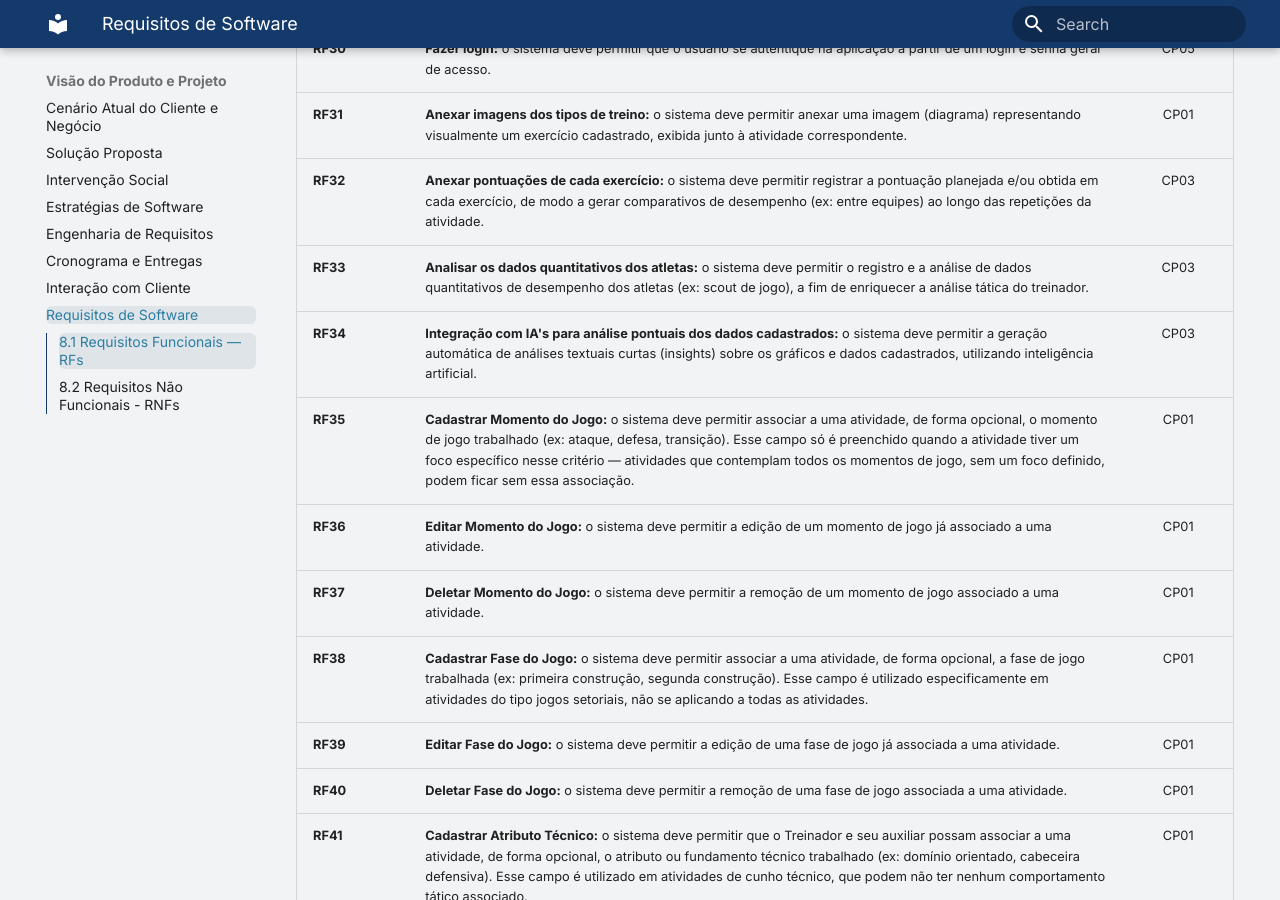
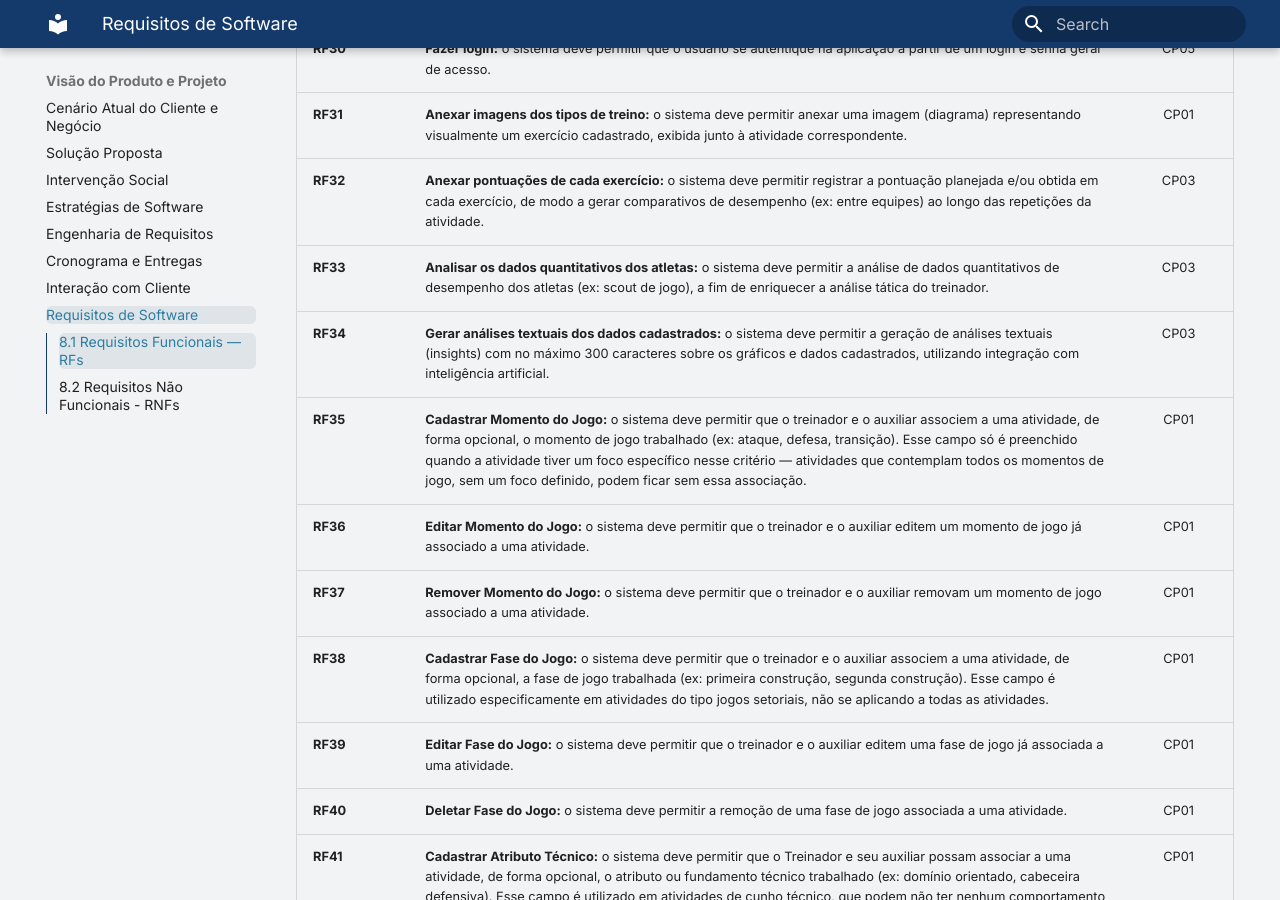
Before and after one commit to mdsreq-fga-unb/REQ-2026.2-T01-FutBoard, an MkDocs documentation site: the page built from docs/visao-produto/Requisitos-de-Software.md, in a window 1280 px wide and 900 px high, scrolled down 2613 px. Built offline with MkDocs 1.6.1 and Material for MkDocs 9.7.7, drawn with Linux system fonts in a browser that asks for light colours.

Commit message:
docs: alteracao RFs 33 - 39 com base na avaliacao realizada pelo grupo Requisitados

```diff
--- a/docs/visao-produto/Requisitos-de-Software.md
+++ b/docs/visao-produto/Requisitos-de-Software.md
@@ -45,13 +45,13 @@ Além dos requisitos rastreados diretamente a uma CP, alguns requisitos identifi
 | **RF30** | **Fazer login:** o sistema deve permitir que o usuário se autentique na aplicação a partir de um login e senha geral de acesso. | CP05 |
 | **RF31** | **Anexar imagens dos tipos de treino:** o sistema deve permitir anexar uma imagem (diagrama) representando visualmente um exercício cadastrado, exibida junto à atividade correspondente. | CP01 |
 | **RF32** | **Anexar pontuações de cada exercício:** o sistema deve permitir registrar a pontuação planejada e/ou obtida em cada exercício, de modo a gerar comparativos de desempenho (ex: entre equipes) ao longo das repetições da atividade. | CP03 |
-| **RF33** | **Analisar os dados quantitativos dos atletas:** o sistema deve permitir o registro e a análise de dados quantitativos de desempenho dos atletas (ex: scout de jogo), a fim de enriquecer a análise tática do treinador. | CP03 |
-| **RF34** | **Integração com IA's para análise pontuais dos dados cadastrados:** o sistema deve permitir a geração automática de análises textuais curtas (insights) sobre os gráficos e dados cadastrados, utilizando inteligência artificial. | CP03 |
-| **RF35** | **Cadastrar Momento do Jogo:** o sistema deve permitir associar a uma atividade, de forma opcional, o momento de jogo trabalhado (ex: ataque, defesa, transição). Esse campo só é preenchido quando a atividade tiver um foco específico nesse critério — atividades que contemplam todos os momentos de jogo, sem um foco definido, podem ficar sem essa associação. | CP01 |
-| **RF36** | **Editar Momento do Jogo:** o sistema deve permitir a edição de um momento de jogo já associado a uma atividade. | CP01 |
-| **RF37** | **Deletar Momento do Jogo:** o sistema deve permitir a remoção de um momento de jogo associado a uma atividade. | CP01 |
-| **RF38** | **Cadastrar Fase do Jogo:** o sistema deve permitir associar a uma atividade, de forma opcional, a fase de jogo trabalhada (ex: primeira construção, segunda construção). Esse campo é utilizado especificamente em atividades do tipo jogos setoriais, não se aplicando a todas as atividades. | CP01 |
-| **RF39** | **Editar Fase do Jogo:** o sistema deve permitir a edição de uma fase de jogo já associada a uma atividade. | CP01 |
+| **RF33** | **Analisar os dados quantitativos dos atletas:** o sistema deve permitir a análise de dados quantitativos de desempenho dos atletas (ex: scout de jogo), a fim de enriquecer a análise tática do treinador. | CP03 |
+| **RF34** | **Gerar análises textuais dos dados cadastrados:** o sistema deve permitir a geração de análises textuais (insights) com no máximo 300 caracteres sobre os gráficos e dados cadastrados, utilizando integração com inteligência artificial. | CP03 |
+| **RF35** | **Cadastrar Momento do Jogo:** o sistema deve permitir que o treinador e o auxiliar associem a uma atividade, de forma opcional, o momento de jogo trabalhado (ex: ataque, defesa, transição). Esse campo só é preenchido quando a atividade tiver um foco específico nesse critério — atividades que contemplam todos os momentos de jogo, sem um foco definido, podem ficar sem essa associação. | CP01 |
+| **RF36** | **Editar Momento do Jogo:** o sistema deve permitir que o treinador e o auxiliar editem um momento de jogo já associado a uma atividade. | CP01 |
+| **RF37** | **Remover Momento do Jogo:** o sistema deve permitir que o treinador e o auxiliar removam um momento de jogo associado a uma atividade. | CP01 |
+| **RF38** | **Cadastrar Fase do Jogo:** o sistema deve permitir que o treinador e o auxiliar associem a uma atividade, de forma opcional, a fase de jogo trabalhada (ex: primeira construção, segunda construção). Esse campo é utilizado especificamente em atividades do tipo jogos setoriais, não se aplicando a todas as atividades. | CP01 |
+| **RF39** | **Editar Fase do Jogo:** o sistema deve permitir que o treinador e o auxiliar editem uma fase de jogo já associada a uma atividade. | CP01 |
 | **RF40** | **Deletar Fase do Jogo:** o sistema deve permitir a remoção de uma fase de jogo associada a uma atividade. | CP01 |
 | **RF41** | **Cadastrar Atributo Técnico:** o sistema deve permitir que o Treinador e seu auxiliar possam associar a uma atividade, de forma opcional, o atributo ou fundamento técnico trabalhado (ex: domínio orientado, cabeceira defensiva). Esse campo é utilizado em atividades de cunho técnico, que podem não ter nenhum comportamento tático associado. | CP01 |
 | **RF42** | **Editar Atributo Técnico:** o sistema deve permitir que o Treinador e seu auxiliar possam editar um atributo técnico já associado a uma atividade. | CP01 |
```
